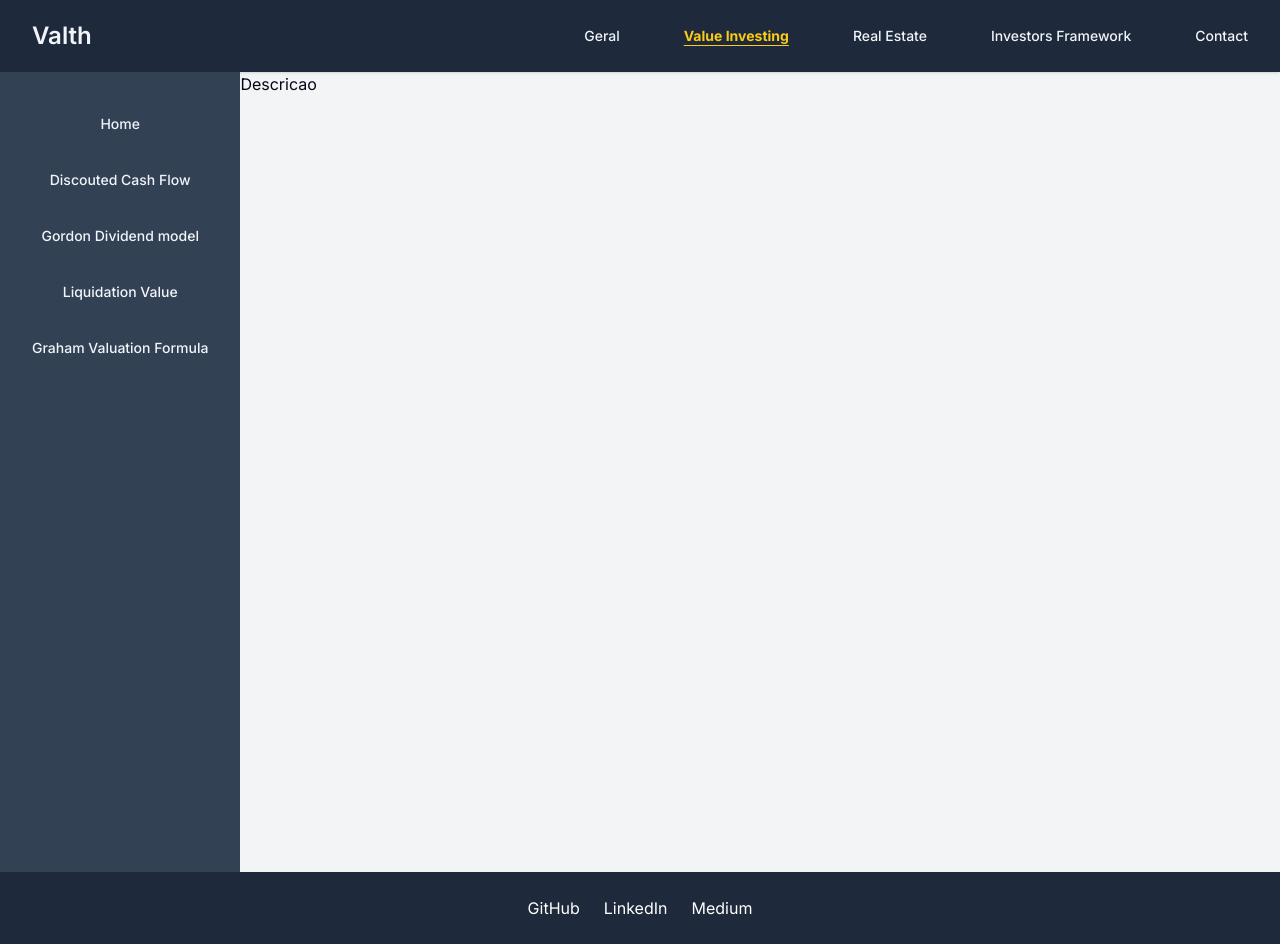
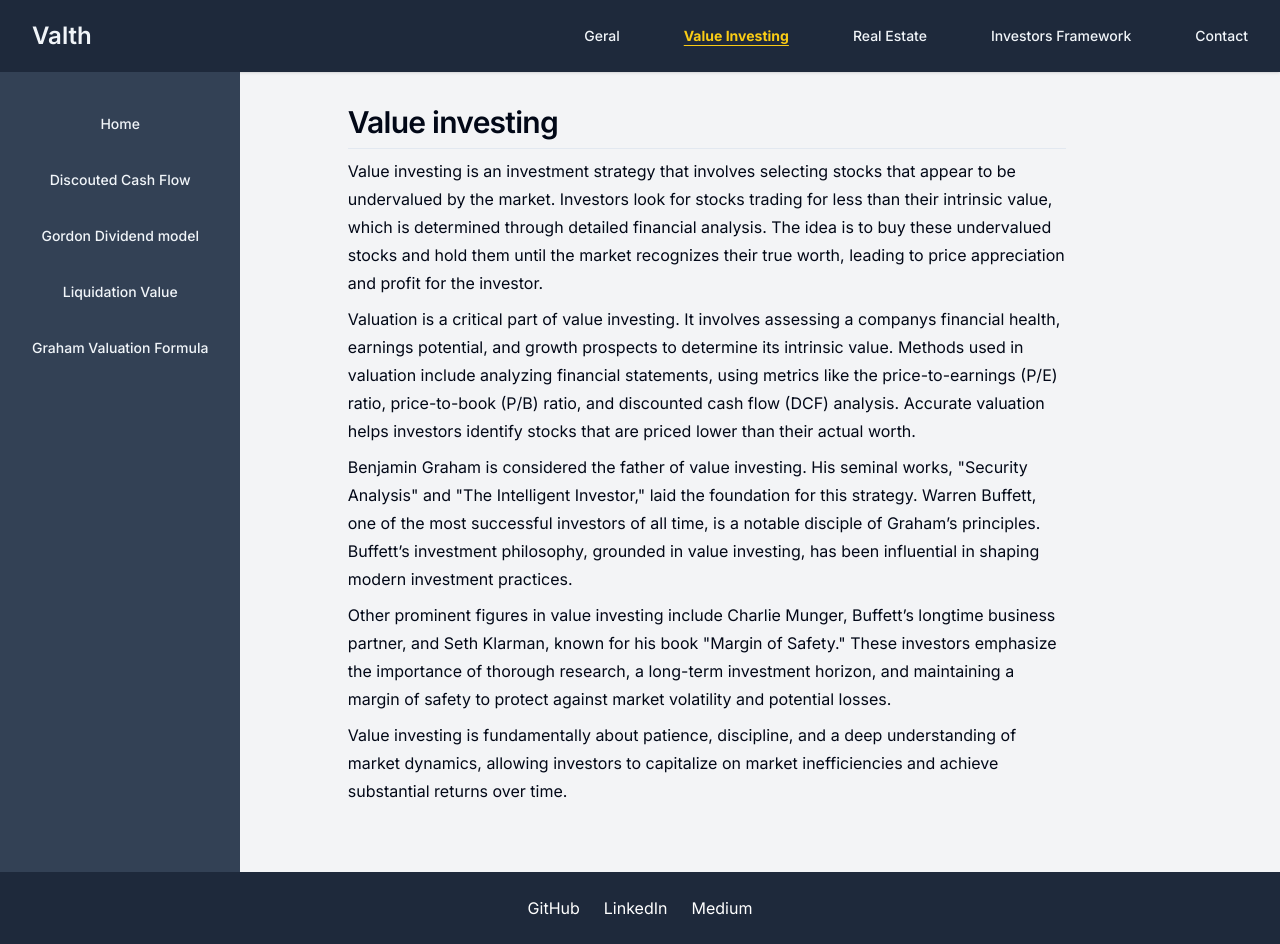
Before and after one commit to lucasSSalgado/next-valuation, a Next.js app: page /value-investing in a window 1280 px wide. Built offline with nearby package versions, Linux system fonts and the light colour scheme.

Commit message:
some text and style

```diff
--- a/src/app/components/UsefulLinks.tsx
+++ b/src/app/components/UsefulLinks.tsx
@@ -27,14 +27,14 @@ export default function UsefulLinks(links: props) {
 function Articles({ articles }: { articles: link[] }) {
     if (!articles) return <></>
     return <div className="w-auto">
-        <h5>Articles: </h5>
-        <div className="flex flex-wrap justify-center text-wrap">
+        <h5 className="text-sm">Articles: </h5>
+        <div className="flex flex-wrap text-wrap">
             {
                 articles.map((article) => {
                     return (
                         <div key={article.name}>
                             <Button variant='link'>
-                                <a className="text-blue-700 text-wrap" href={article.url} target="_blank">{article.name}</a>
+                                <a className="text-blue-700 text-wrap text-sm" href={article.url} target="_blank">{article.name}</a>
                             </Button>
                         </div>
                     )
@@ -48,14 +48,14 @@ function Videos({ videos }: { videos: link[] }) {
     if (!videos) return <></>
 
     return <div className="w-auto">
-        <h5>Videos: </h5>
-        <div className="flex flex-wrap justify-center">
+        <h5 className="text-sm">Videos: </h5>
+        <div className="flex flex-wrap text-wrap">
             {
                 videos.map((video) => {
                     return (
                         <div key={video.name}>
                             <Button variant='link' className="mt-2">
-                                <a className="text-blue-700 text-wrap" href={video.url} target="_blank">{video.name}</a>
+                                <a className="text-blue-700 text-wrap text-sm" href={video.url} target="_blank">{video.name}</a>
                             </Button>
                         </div>
                     )
--- /dev/null
+++ b/src/app/general/porter-forces/page.tsx
@@ -0,0 +1,27 @@
+export default function PoterPage() {
+    return <div className="p-8 md:w-8/12 mx-auto w-11/12">
+        <h2 className="scroll-m-20 border-b pb-2 text-3xl font-semibold tracking-tight first:mt-0">Porters Five Forces </h2>
+        <p className="leading-7 [&:not(:first-child)]:mt-2">
+            Porters Five Forces is a framework for analyzing the competitive dynamics within an industry. It examines five key
+            factors that shape the intensity of competition and the profitability of an industry. The first force is the threat of
+            new entrants, which considers how easy or difficult it is for new companies to enter the market and compete. If entry
+            barriers are low, new entrants can quickly increase competition, potentially reducing profitability for existing players.
+            The second force is the bargaining power of suppliers. This force analyzes how much power suppliers have over the prices
+            and quality of materials or services they provide. When suppliers are few or offer unique products, they can demand
+            higher prices, squeezing industry margins.
+        </p>
+        <p className="leading-7 [&:not(:first-child)]:mt-2">
+            The third force is the bargaining power of buyers, which looks at the influence customers have over pricing and terms.
+            When buyers are few or purchase in large volumes, they can negotiate for lower prices or better service, affecting industry
+            profitability. The fourth force is the threat of substitute products or services. This force assesses the availability of
+            alternative products that can fulfill the same need. High availability of substitutes can limit the price that can be charged
+            and increase competition. Finally, the fifth force is the intensity of competitive rivalry. This force examines
+            the degree of competition among existing firms. High rivalry can result from many competitors, slow industry growth, or lack
+            of differentiation, leading to price wars and reduced profitability.
+        </p>
+        <p className="leading-7 [&:not(:first-child)]:mt-2">
+            Together, these forces determine the competitive landscape and profitability potential within an industry,
+            guiding strategic decision-making for businesses.
+        </p>
+    </div>
+}
--- a/src/app/investor-framework/page.tsx
+++ b/src/app/investor-framework/page.tsx
@@ -12,8 +12,8 @@ import Link from "next/link";
 
 export default function InvestorFrameworkPage() {
     return (
-        <div className="md:p-8 p-4 text-center md:text-left">
-            <h2 className="text-center scroll-m-20 border-b pb-2 text-3xl font-semibold tracking-tight first:mt-0">Investor Framework</h2>
+        <div className="p-8 md:w-8/12 mx-auto w-11/12 text-center md:text-left">
+            <h2 className="scroll-m-20 border-b pb-2 text-3xl font-semibold tracking-tight first:mt-0">Investor Framework</h2>
             <div className="mt-4">
                 <p className="leading-7 [&:not(:first-child)]:mt-6">
                     Welcome to our comprehensive guide on the investment frameworks used by some of the worlds most renowned investors.
--- a/src/app/real-estate/page.tsx
+++ b/src/app/real-estate/page.tsx
@@ -2,7 +2,7 @@ import UsefulLinks from "../components/UsefulLinks";
 
 export default function RealEstatePAge() {
     return (
-        <div className="p-8 w-3/4">
+        <div className="p-8 md:w-8/12 mx-auto w-11/12 text-center md:text-left">
             <h2 className="scroll-m-20 border-b pb-2 text-3xl font-semibold tracking-tight first:mt-0">Investing in Real Estate</h2>
             <p className="leading-7 [&:not(:first-child)]:mt-2">
                 Real estate investing involves the purchase, ownership, management, rental, and sale of real estate for
--- a/src/app/value-investing/page.tsx
+++ b/src/app/value-investing/page.tsx
@@ -1,5 +1,30 @@
 export default function ValueInvestingPage() {
-    return (
-        <h1>Descricao</h1>
-    )
+    return <div className="p-8 md:w-8/12 mx-auto w-11/12 text-center md:text-left">
+        <h2 className="scroll-m-20 border-b pb-2 text-3xl font-semibold tracking-tight first:mt-0">Value investing</h2>
+        <p className="leading-7 [&:not(:first-child)]:mt-2">
+            Value investing is an investment strategy that involves selecting stocks that appear to be undervalued by the market. Investors look for stocks trading for
+            less than their intrinsic value, which is determined through detailed financial analysis. The idea is to buy these undervalued stocks and hold them until
+            the market recognizes their true worth, leading to price appreciation and profit for the investor.
+        </p>
+        <p className="leading-7 [&:not(:first-child)]:mt-2">
+            Valuation is a critical part of value investing. It involves assessing a companys financial health, earnings potential, and growth prospects to determine
+            its intrinsic value. Methods used in valuation include analyzing financial statements, using metrics like the price-to-earnings (P/E) ratio, price-to-book
+            (P/B) ratio, and discounted cash flow (DCF) analysis. Accurate valuation helps investors identify stocks that are priced lower than their actual worth.
+        </p>
+        <p className="leading-7 [&:not(:first-child)]:mt-2">
+            Benjamin Graham is considered the father of value investing. His seminal works, &quot;Security Analysis&quot; and &quot;The Intelligent Investor,&quot;
+            laid the foundation for
+            this strategy. Warren Buffett, one of the most successful investors of all time, is a notable disciple of Graham’s principles. Buffett’s investment
+            philosophy, grounded in value investing, has been influential in shaping modern investment practices.
+        </p>
+        <p className="leading-7 [&:not(:first-child)]:mt-2">
+            Other prominent figures in value investing include Charlie Munger, Buffett’s longtime business partner, and Seth Klarman, known for his book
+            &quot;Margin of Safety.&quot; These investors emphasize the importance of thorough research, a long-term investment horizon, and maintaining a margin of safety to
+            protect against market volatility and potential losses.
+        </p>
+        <p className="leading-7 [&:not(:first-child)]:mt-2">
+            Value investing is fundamentally about patience, discipline, and a deep understanding of market dynamics, allowing investors to capitalize on market
+            inefficiencies and achieve substantial returns over time.
+        </p>
+    </div>
 }
```
